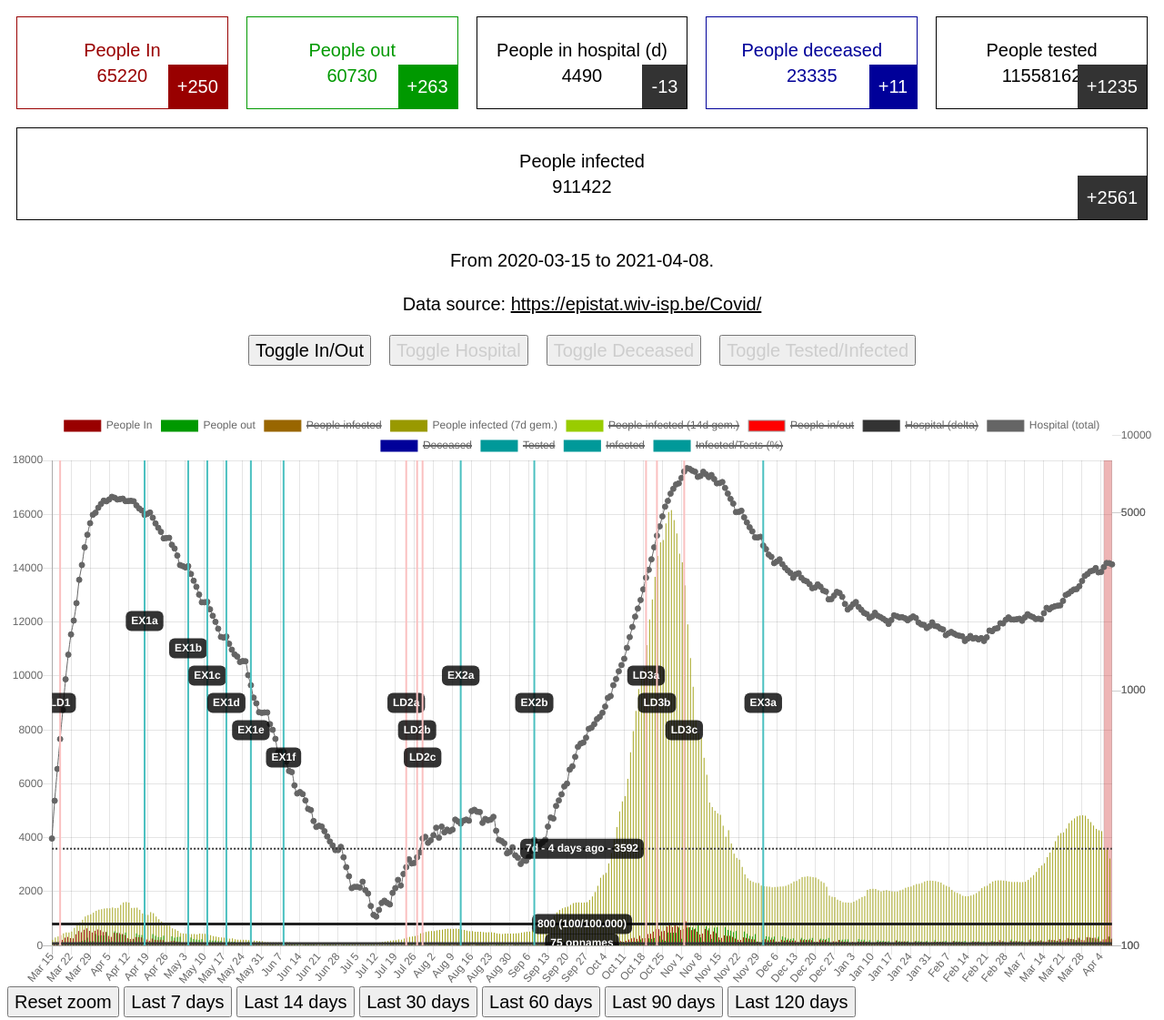
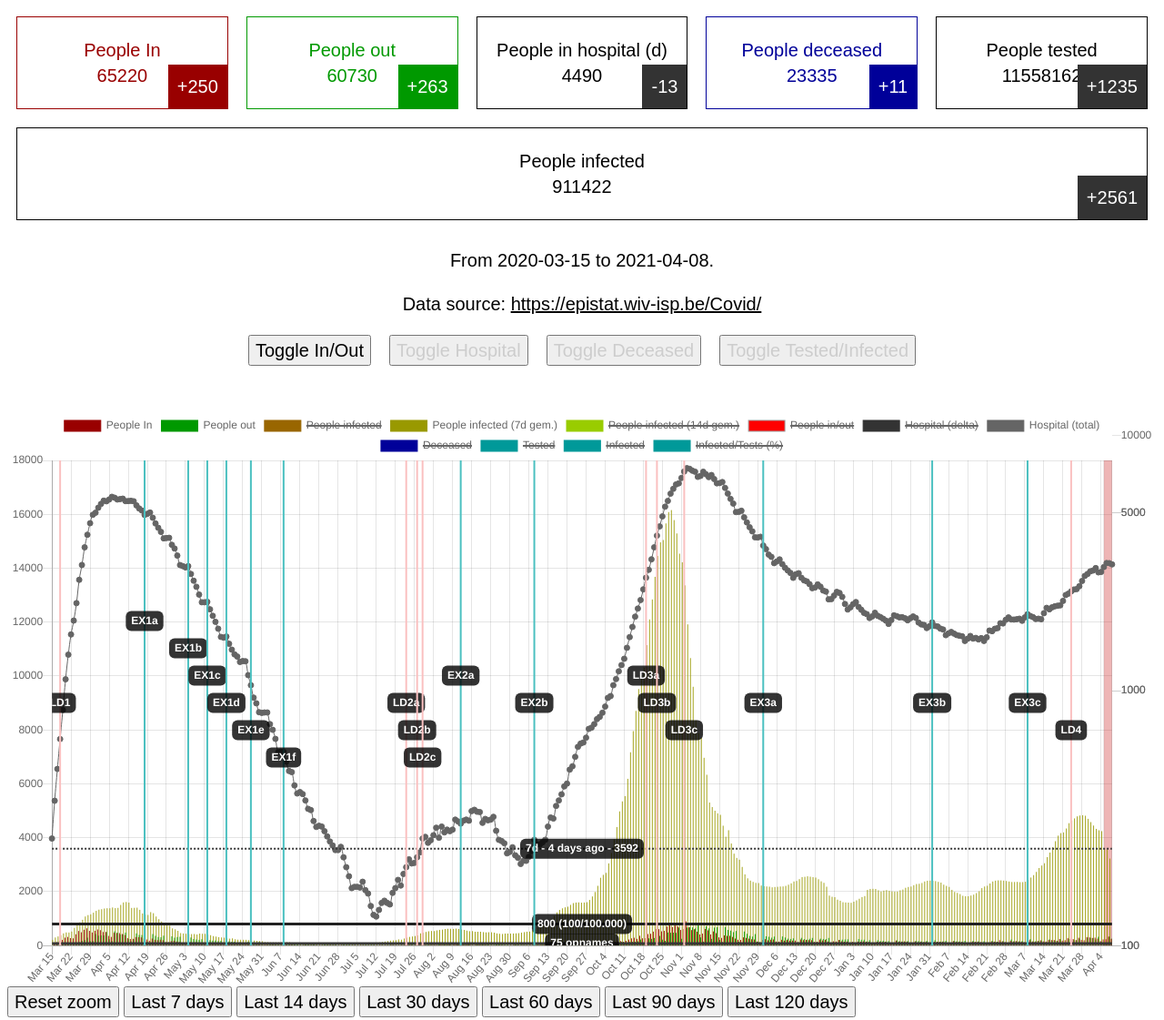
Before and after one commit to attiks/covid, a website: page docs/index.html in a window 1280 px wide. Shown: the top 1121 px of the page at 91% size. Drawn offline with Linux system fonts and the light colour scheme.

Commit message:
Tijdlijn

```diff
--- a/docs/index.html
+++ b/docs/index.html
@@ -238,6 +238,14 @@
 
         <dt>EX3a</dt>
         <dd>2020-12-01: Niet-essentiele winkels open</dd>
+        <dt>EX3b</dt>
+        <dd>2021-02-01: Kappers open</dd>
+        <dt>EX3c</dt>
+        <dd>2021-03-08: Grotere buitenbubbel</dd>
+
+        <dt>LD4</dt>
+        <dd>2021-03-24: Kappers toe</dd>
+        <dd>2021-03-24: Niet-essentiele winkels op afspraak</dd>
       </dl>
     </details>
     <p>Bugs, errors, questions, improvements, go to <a href="https://github.com/attiks/covid/issues">https://github.com/attiks/covid/issues</a>.</p>
@@ -877,6 +885,43 @@ window.onload = function() {
                 content: 'EX3a'
               }
             },
+            {
+              type: 'line',
+              mode: 'vertical',
+              scaleID: 'x-axis-0',
+              value: '2021-02-01',
+              borderColor: 'rgb(75, 192, 192)',
+              borderWidth: 2,
+              label: {
+                enabled: true,
+                content: 'EX3b'
+              }
+            },
+            {
+              type: 'line',
+              mode: 'vertical',
+              scaleID: 'x-axis-0',
+              value: '2021-03-08',
+              borderColor: 'rgb(75, 192, 192)',
+              borderWidth: 2,
+              label: {
+                enabled: true,
+                content: 'EX3c'
+              }
+            },
+            {
+              type: 'line',
+              mode: 'vertical',
+              scaleID: 'x-axis-0',
+              value: '2021-03-24',
+              borderColor: 'rgb(250, 192, 192)',
+              borderWidth: 2,
+              label: {
+                enabled: true,
+                yAdjust: 30,
+                content: 'LD4'
+              }
+            },
           ]
         },
         plugins: {
```
